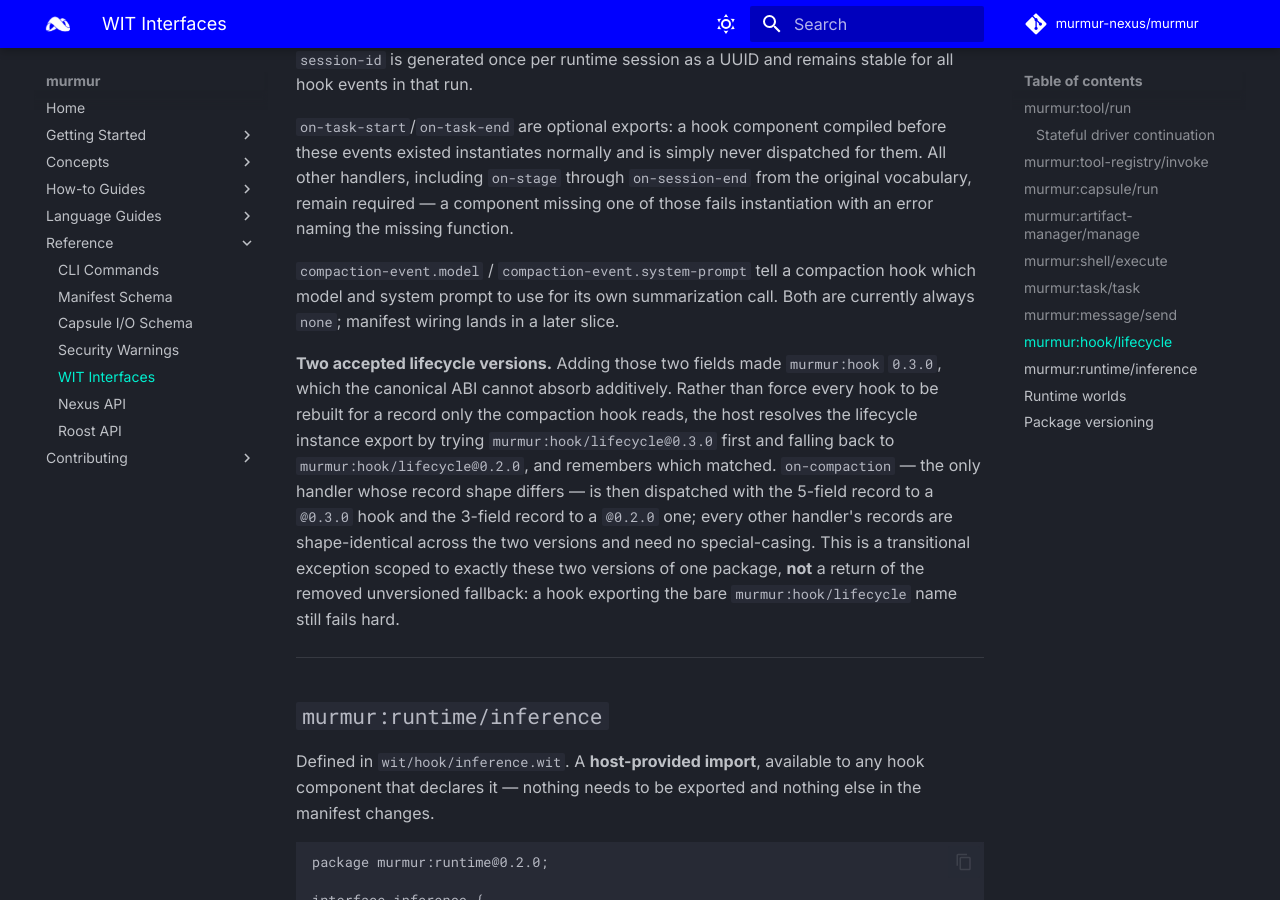
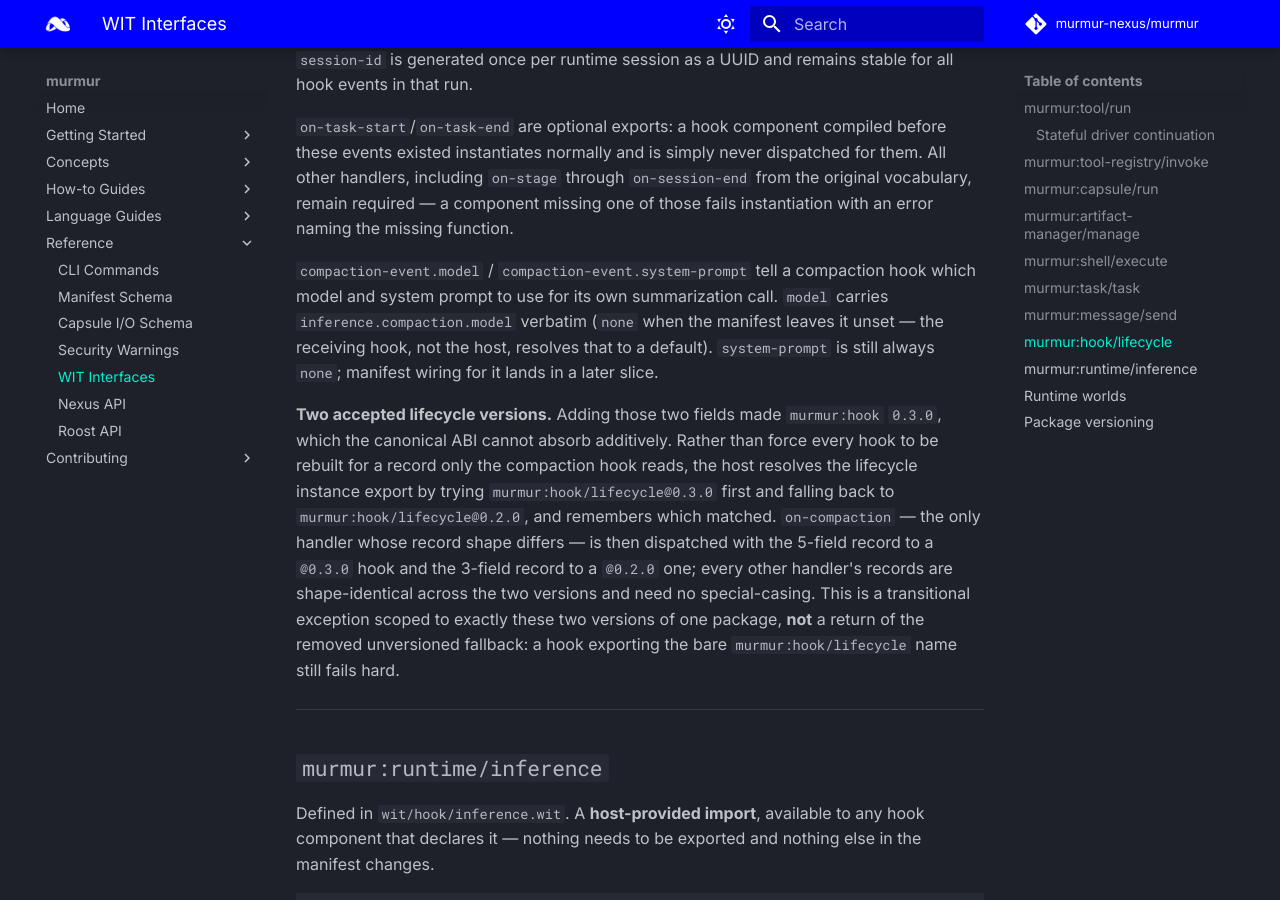
Before and after one commit to murmur-nexus/murmur, an MkDocs documentation site: the page built from docs/content/reference/wit-interfaces.md, in a window 1280 px wide and 900 px high, scrolled down 10265 px. Built offline with MkDocs 1.6.1 and Material for MkDocs 9.7.7, drawn with Linux system fonts in a browser that asks for light colours; comment, search, counter and statistics services are not loaded.

```diff
--- a/docs/content/reference/wit-interfaces.md
+++ b/docs/content/reference/wit-interfaces.md
@@ -451,8 +451,11 @@ Event points:
 `on-task-start`/`on-task-end` are optional exports: a hook component compiled before these events existed instantiates normally and is simply never dispatched for them. All other handlers, including `on-stage` through `on-session-end` from the original vocabulary, remain required — a component missing one of those fails instantiation with an error naming the missing function.
 
 `compaction-event.model` / `compaction-event.system-prompt` tell a compaction
-hook which model and system prompt to use for its own summarization call. Both
-are currently always `none`; manifest wiring lands in a later slice.
+hook which model and system prompt to use for its own summarization call.
+`model` carries `inference.compaction.model` verbatim (`none` when the manifest
+leaves it unset — the receiving hook, not the host, resolves that to a default).
+`system-prompt` is still always `none`; manifest wiring for it lands in a later
+slice.
 
 **Two accepted lifecycle versions.** Adding those two fields made
 `murmur:hook` `0.3.0`, which the canonical ABI cannot absorb additively. Rather
```
Also changed, not shown: docs/content/concepts/capsule-runtime.md (+14 -4 lines), docs/content/how-to/context-compaction.md (+25 -1 lines), 1 other file.
